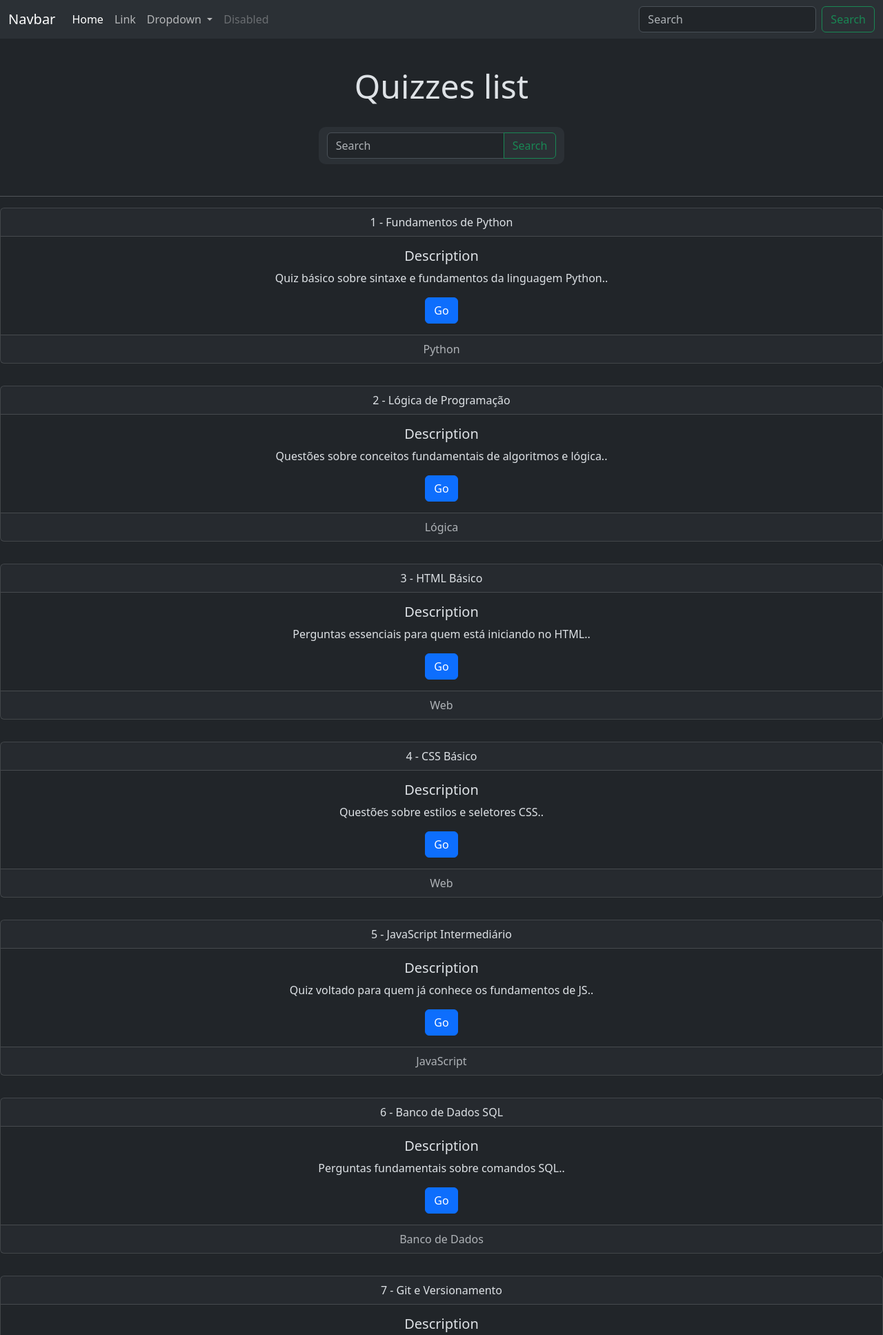
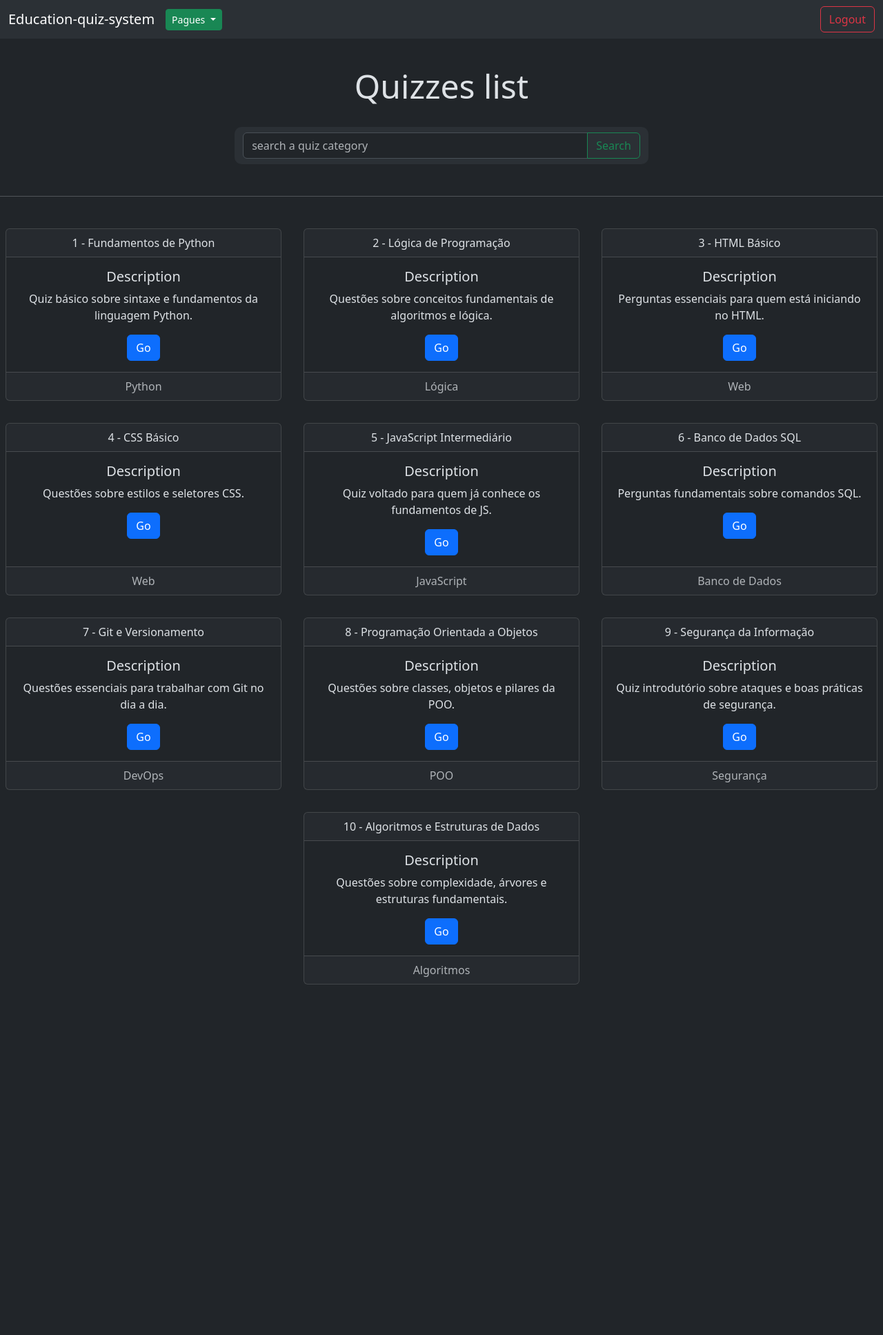
Before and after one commit to alan-mendes-ufca/education-quiz-system, a Flask app: page /quizzes in a window 1280 px wide. Shown: the top 1935 px of the page at 69% size. After the commit the page ends 1427 px from the top, so only its background shows below. Run offline with Flask 3, Linux system fonts and the light colour scheme; data comes from the database, SQL or seed files in the repository; both versions use the stored data as it was after the commit; some libraries are stand-ins or nearby versions.

Commit message:
Updating interface.

```diff
--- a/flaskr/app.py
+++ b/flaskr/app.py
@@ -11,7 +11,16 @@ from services.QuizGame import QuizGame
 logging.getLogger("watchdog.observers.inotify").setLevel(logging.WARNING)
 logging.getLogger("watchdog").setLevel(logging.WARNING)
 
-from flask import Flask, render_template, request, session, flash, redirect, url_for, jsonify
+from flask import (
+    Flask,
+    render_template,
+    request,
+    session,
+    flash,
+    redirect,
+    url_for,
+    jsonify,
+)
 
 from models.InvalidCredentialError import InvalidCredentialsError
 from models.Quiz import Quiz
@@ -30,6 +39,7 @@ app.secret_key = "my_local_secret_key"
 @login_required
 def index():
     return render_template("index.html")
+
 
 @app.route("/register", methods=["GET", "POST"])
 def register():
@@ -85,13 +95,15 @@ def login():
 @login_required
 def logout():
     # Remove o usuário da sessão
-    session.pop('user', None)
-    return redirect(url_for('index'))
+    session.pop("user", None)
+    return redirect("/login")
+
 
 @app.route("/quiz/create")
 @login_required
 def create_quiz():
     return render_template("create_quiz.html")
+
 
 @app.route("/quiz/save", methods=["POST"])
 def save_quiz():
@@ -104,17 +116,21 @@ def save_quiz():
         except Exception as e:
             print(f"Aconteceu um erro {e}")
 
-        return jsonify({'info': 'API funcionando'}), 200
+        return jsonify({"info": "API funcionando"}), 200
+
 
 # Catálogo de quizzes
 @app.route("/quizzes")
 def quizzes_page():
     return render_template("quizzes_list.html")
+
+
 @app.route("/api/quizzes")
 def quizzes_api():
     quiz_repo = QuizRepository()
-    list_quiz = quiz_repo.get_most_popular() # retorna uma list[quiz]
+    list_quiz = quiz_repo.get_most_popular()  # retorna uma list[quiz]
     return [d.to_dict() for d in list_quiz]
+
 
 @app.route("/api/quizzes/search")
 def get_quizzes():
@@ -122,8 +138,9 @@ def get_quizzes():
     list_quiz = quiz_repo.get_by_category(request.args.get("category"))
 
     if not list_quiz:
-        return [];
+        return []
     return [d.to_dict() for d in list_quiz]
+
 
 @app.route("/quiz/<int:quiz_id>/play", methods=["GET", "POST"])
 def quiz_init(quiz_id):
@@ -135,9 +152,9 @@ def quiz_init(quiz_id):
         # Pesistência da run
         session["quiz_session"] = {
             "user_id": session["user"],
-            "quiz_id" : quiz_id,
-            "current_question" : 0,
-            "score" : 0
+            "quiz_id": quiz_id,
+            "current_question": 0,
+            "score": 0,
         }
 
         quiz_session = QuizSessionRepository()
@@ -147,11 +164,12 @@ def quiz_init(quiz_id):
         return render_template("quiz_run.html", question=q_game.start_game())
 
     # Registra respostas e mantém fluxo
-    else :
+    else:
         # Persistência da resposta do usuário com UserAnswers
         # Atualizar sessão
         # Retornar próxima questão para o front
         pass
+
 
 """
 Rotas faltantes:
--- a/flaskr/static/style.css
+++ b/flaskr/static/style.css
@@ -42,7 +42,6 @@ p {
   text-decoration: underline;
 }
 
-
 /* ----------------------------------------------------------------------------------------*/
 
 .quiz-header {
@@ -82,11 +81,19 @@ p {
   display: flex;
   flex-direction: column;
 
-  gap: 1.4rem;align-items: center;
+  gap: 1.4rem;
+  align-items: center;
 }
 
-#quizzes-container{
-    display: flex;
-    flex-direction: column;
-    gap: 2rem;
+#quizzes-container {
+  padding-top: 30px;
+  width: 100%;
+  display: flex;
+  flex-direction: row;
+
+  flex-wrap: wrap;
+
+  justify-content: center;
+  gap: 2rem;
+  align-items: center;
 }
--- a/flaskr/templates/layout.html
+++ b/flaskr/templates/layout.html
@@ -1,76 +1,102 @@
 <!DOCTYPE html>
 <html lang="en" data-bs-theme="dark">
-
   <head>
     <meta charset="utf-8" />
     <meta name="viewport" content="width=device-width, initial-scale=1" />
     <title>Education-quiz-system</title>
     <!-- Bootstrap -->
-  <link href="https://cdn.jsdelivr.net/npm/bootstrap@5.3.8/dist/css/bootstrap.min.css" rel="stylesheet"
-    integrity="sha384-sRIl4kxILFvY47J16cr9ZwB07vP4J8+LH7qKQnuqkuIAvNWLzeN8tE5YBujZqJLB" crossorigin="anonymous" />
+    <link
+      href="https://cdn.jsdelivr.net/npm/bootstrap@5.3.8/dist/css/bootstrap.min.css"
+      rel="stylesheet"
+      integrity="sha384-sRIl4kxILFvY47J16cr9ZwB07vP4J8+LH7qKQnuqkuIAvNWLzeN8tE5YBujZqJLB"
+      crossorigin="anonymous"
+    />
     <!-- My style.css -->
     <link rel="stylesheet" href="../static/style.css" />
     <script src="{{ url_for('static', filename='js/createQuestions.js') }}"></script>
-
   </head>
 
   <body>
-  {% with messages = get_flashed_messages(with_categories=true) %}
-  {% if messages %}
-  {% for category, message in messages %}
-  <div class="alert alert-{{ category if category else 'info' }} alert-dismissible fade show" role="alert">
+    {% with messages = get_flashed_messages(with_categories=true) %} {% if
+    messages %} {% for category, message in messages %}
+    <div
+      class="alert alert-{{ category if category else 'info' }} alert-dismissible fade show"
+      role="alert"
+    >
       {{ message }}
-    <button type="button" class="btn-close" data-bs-dismiss="alert" aria-label="Close"></button>
+      <button
+        type="button"
+        class="btn-close"
+        data-bs-dismiss="alert"
+        aria-label="Close"
+      ></button>
     </div>
-  {% endfor %}
-  {% endif %}
-  {% endwith %}
+    {% endfor %} {% endif %} {% endwith %}
 
     <nav class="navbar navbar-expand-lg bg-body-tertiary">
       <div class="container-fluid">
-      <a class="navbar-brand" href="#">Navbar</a>
-      <button class="navbar-toggler" type="button" data-bs-toggle="collapse" data-bs-target="#navbarSupportedContent"
-        aria-controls="navbarSupportedContent" aria-expanded="false" aria-label="Toggle navigation">
+        <a class="navbar-brand" onclick="redirectToGithub()"
+          >Education-quiz-system</a
+        >
+        <button
+          class="navbar-toggler"
+          type="button"
+          data-bs-toggle="collapse"
+          data-bs-target="#navbarSupportedContent"
+          aria-controls="navbarSupportedContent"
+          aria-expanded="false"
+          aria-label="Toggle navigation"
+        >
           <span class="navbar-toggler-icon"></span>
         </button>
         <div class="collapse navbar-collapse" id="navbarSupportedContent">
           <ul class="navbar-nav me-auto mb-2 mb-lg-0">
-          <li class="nav-item">
-            <a class="nav-link active" aria-current="page" href="#">Home</a>
-          </li>
-          <li class="nav-item">
-            <a class="nav-link" href="#">Link</a>
-          </li>
-          <li class="nav-item dropdown">
-            <a class="nav-link dropdown-toggle" href="#" role="button" data-bs-toggle="dropdown" aria-expanded="false">
-              Dropdown
+            <div class="btn-group">
+              <button type="button" class="btn  btn-success btn-sm dropdown-toggle" data-bs-toggle="dropdown" aria-expanded="false">
+                Pagues
+              </button>
               </a>
               <ul class="dropdown-menu">
-              <li><a class="dropdown-item" href="#">Action</a></li>
-              <li><a class="dropdown-item" href="#">Another action</a></li>
+                <li><a class="dropdown-item" href="/">Home</a></li>
                 <li>
-                <hr class="dropdown-divider">
+                  <hr class="dropdown-divider" />
                 </li>
-              <li><a class="dropdown-item" href="#">Something else here</a></li>
+                <li>
+                  <a class="dropdown-item" href="/quiz/create">Create a quiz</a>
+                </li>
+                <li>
+                  <hr class="dropdown-divider" />
+                </li>
+                <li>
+                  <a class="dropdown-item" href="/quizzes">List of quizzes</a>
+                </li>
               </ul>
             </li>
-          <li class="nav-item">
-            <a class="nav-link disabled" aria-disabled="true">Disabled</a>
-          </li>
           </ul>
-        <form class="d-flex" role="search">
-          <input class="form-control me-2" type="search" placeholder="Search" aria-label="Search" />
-          <button class="btn btn-outline-success" type="submit">Search</button>
-        </form>
+          <a class="btn btn-outline-danger" href="/logout"> Logout </a>
         </div>
       </div>
     </nav>
 
     {% block content %}{% endblock %}
 
-  <script src="https://cdn.jsdelivr.net/npm/bootstrap@5.3.8/dist/js/bootstrap.bundle.min.js"
+    <script
+      src="https://cdn.jsdelivr.net/npm/bootstrap@5.3.8/dist/js/bootstrap.bundle.min.js"
       integrity="sha384-FKyoEForCGlyvwx9Hj09JcYn3nv7wiPVlz7YYwJrWVcXK/BmnVDxM+D2scQbITxI"
-    crossorigin="anonymous"></script>
+      crossorigin="anonymous"
+    ></script>
   </body>
+</html>
 
-</html>
+<script>
+  function redirectToGithub() {
+    const choice = confirm(
+      "Ao acessar esse link você será redirecionado para a páguina do projeto no github. Tem certeza que deseja sair?"
+    );
+
+    if (choice) {
+      window.location.href =
+        "https://github.com/alan-mendes-ufca/education-quiz-system";
+    }
+  }
+</script>
--- a/flaskr/templates/quizzes_list.html
+++ b/flaskr/templates/quizzes_list.html
@@ -1,27 +1,36 @@
-{% extends "layout.html" %}
-{% block content %}
-
+{% extends "layout.html" %} {% block content %}
 
 <header class="quizzes-header">
   <section>
     <h1>Quizzes list</h1>
   </section>
   <section>
-        <nav class="navbar bg-body-tertiary" style="border-radius: 10px;">
+    <nav class="navbar bg-body-tertiary" style="border-radius: 10px">
       <div class="input-group container-fluid">
-                <input class="form-control mr-sm-2" type="search" placeholder="Search" aria-label="Search"
-                    id="category">
-                <button class="btn btn-outline-success my-2 my-sm-0" type="button" onclick="search()">Search</button>
+        <input
+          class="form-control mr-sm-2"
+          type="search"
+          placeholder="search a quiz category"
+          aria-label="Search"
+          id="category"
+          style="width: 500px"
+        />
+        <button
+          class="btn btn-outline-success my-2 my-sm-0"
+          type="button"
+          onclick="search()"
+        >
+          Search
+        </button>
       </div>
     </nav>
   </section>
 </header>
 
-<hr>
+<hr />
 
 <main>
-    <section id="quizzes-container">
-    </section>
+  <section id="quizzes-container"></section>
 </main>
 
 <script>
@@ -29,32 +38,33 @@
 
   async function mostPopular() {
     const response = await fetch("/api/quizzes");
-        const responseBody = await response.json()
+    const responseBody = await response.json();
     renderQuizzes(responseBody);
   }
 
   async function search() {
     const category = document.getElementById("category").value;
     const response = await fetch(`/api/quizzes/search?category=${category}`);
-        const responseBody = await response.json()
+    const responseBody = await response.json();
     renderQuizzes(responseBody);
   }
 
   function renderQuizzes(quizzes) {
-        const qContainer = document.getElementById("quizzes-container")
+    const qContainer = document.getElementById("quizzes-container");
 
-        qContainer.innerHTML = '';
-        quizzes.forEach(quiz => {
-            qContainer.insertAdjacentHTML("beforeend",
+    qContainer.innerHTML = "";
+    quizzes.forEach((quiz) => {
+      qContainer.insertAdjacentHTML(
+        "beforeend",
         // Quiz: id, title, category, description
         `
-                <div class="card text-center">
+                <div class="card text-center" style="width: 400px; height: 250px;">
                     <div class="card-header">
                         ${quiz.quiz_id} - ${quiz.title}
                     </div>
                     <div class="card-body">
                         <h5 class="card-title">Description</h5>
-                        <p class="card-text" style="text-align: center;">${quiz.description}.</p>
+                        <p class="card-text" style="text-align: center;">${quiz.description}</p>
                         <a href="/quiz/${quiz.quiz_id}/play/" class="btn btn-primary">Go</a>
                     </div>
                     <div class="card-footer text-body-secondary">${quiz.category}</div>
```
Also changed, not shown: data/quiz_example_schema.sql (added, +49 -0 lines), data/app.db. Lines whose indentation alone changed are shown as unchanged.
